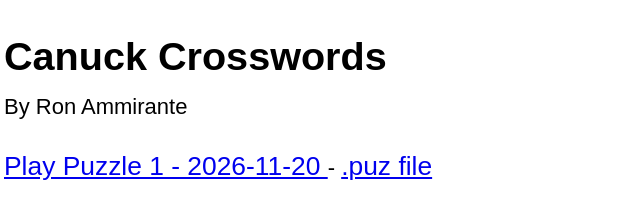
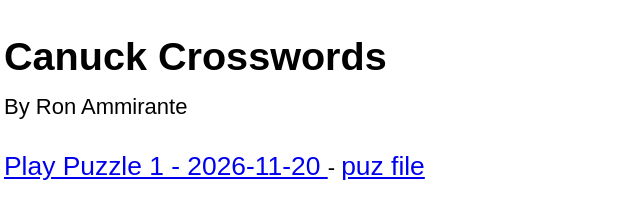
Before and after one commit to ronammirante/grids, a plain HTML site: page index.html in a window 1280 px wide. Shown: the top 224 px of the page, 20-660 px from the left. Drawn offline with Linux system fonts and the light colour scheme.

Commit message:
Update index.html

```diff
--- a/index.html
+++ b/index.html
@@ -36,7 +36,7 @@
 
   <a href="exolve-embedder.html?crossword=CanuckCrossword1.puz">
     Play Puzzle 1 - 2026-11-20
-  </a> - <a href="CanuckCrossword1.puz" download>.puz file</a>
+  </a> - <a href="CanuckCrossword1.puz"> puz file</a>
 
 
 
```
